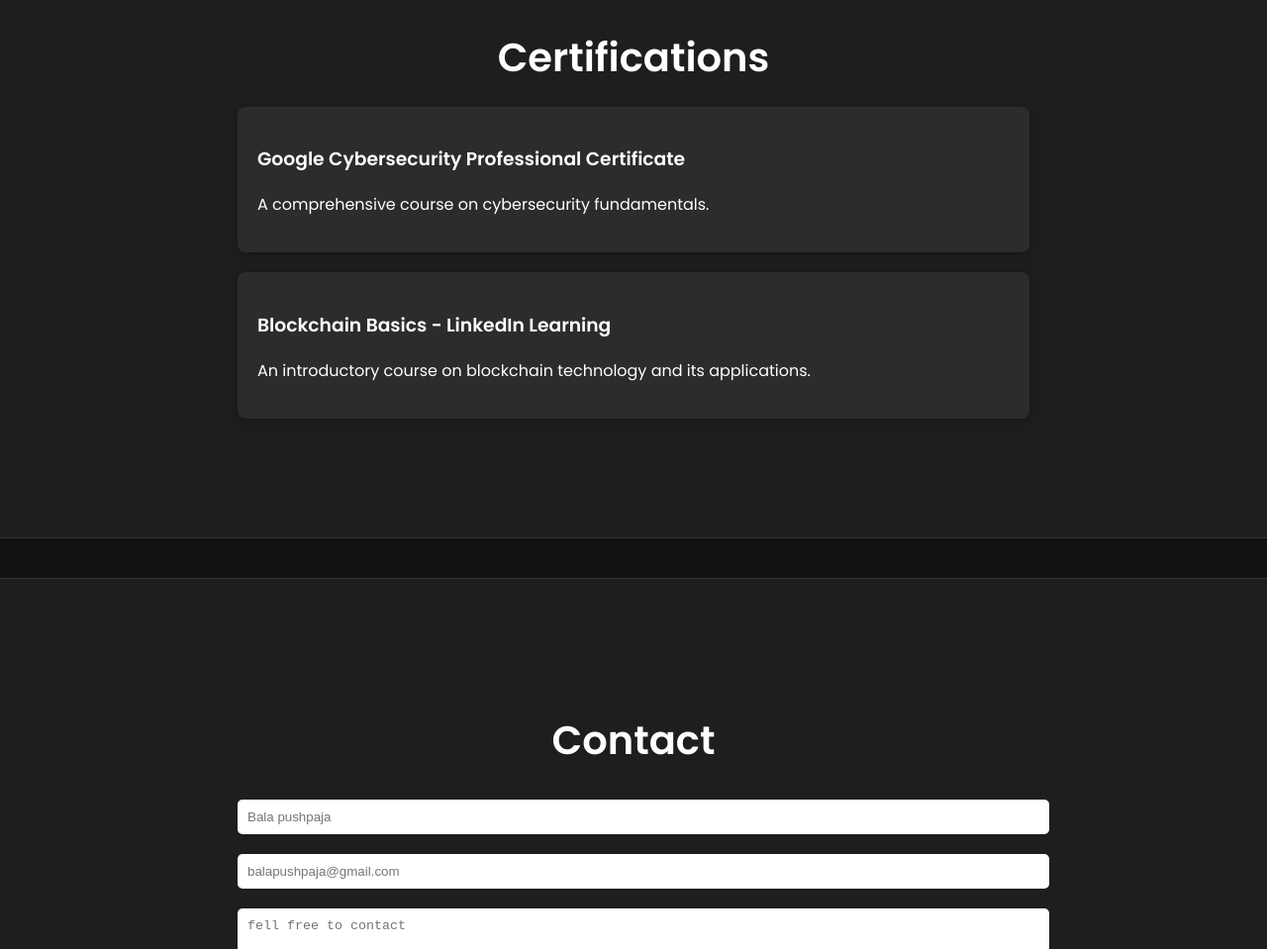
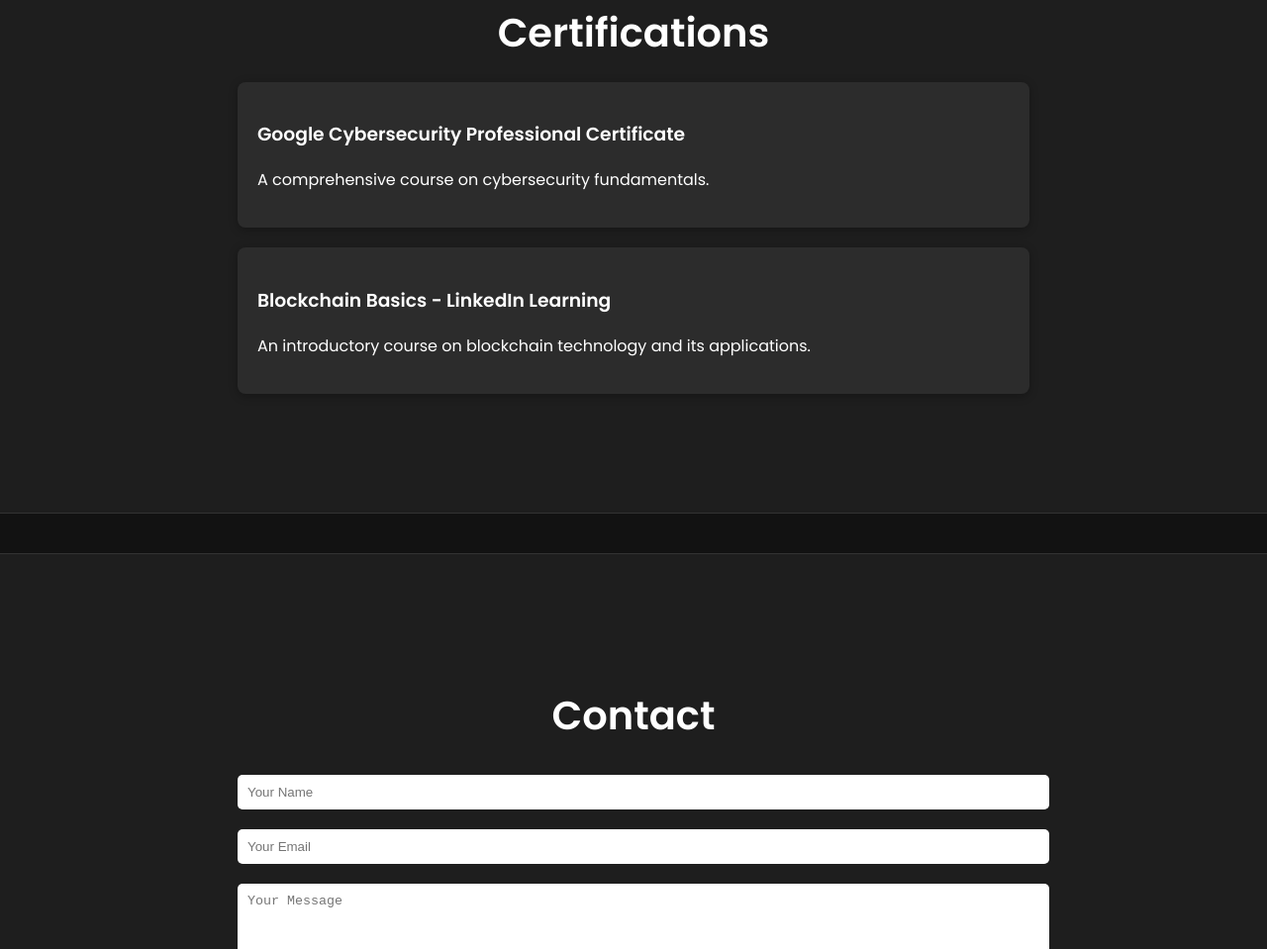
Before and after one commit to darkdiva111/darkdiva111.github.io, a plain HTML site: page index.html in a window 1280 px wide. Shown: the part 2754-3713 px from the top of the page at 99% size. Drawn offline with Linux system fonts and the light colour scheme.

Commit message:
index.html

```diff
--- a/index.html
+++ b/index.html
@@ -143,7 +143,7 @@
     <section id="about">
         <h2>About Me</h2>
         <div class="section-content">
-            <p>Hi! I'm Bala Pushpaja, an aspiring software engineer with a passion for creating elegant and functional web applications. I love learning new technologies and constantly improving my skills. My grades tell about my history but my projects tell about my future.</p>
+            <p>Hi! I'm Bala Pushpaja, an aspiring software engineer with a passion for creating elegant and functional web applications. I love learning new technologies and constantly improving my skills.</p>
         </div>
     </section>
 
@@ -193,9 +193,9 @@
         <h2>Contact</h2>
         <div class="section-content">
             <form class="contact-form">
-                <input type="text" placeholder="Bala pushpaja" required>
-                <input type="email" placeholder="balapushpaja@gmail.com" required>
-                <textarea placeholder="fell free to contact" rows="5" required></textarea>
+                <input type="text" placeholder="Your Name" required>
+                <input type="email" placeholder="Your Email" required>
+                <textarea placeholder="Your Message" rows="5" required></textarea>
                 <button type="submit">Send Message</button>
             </form>
             <div class="social-icons">
```
